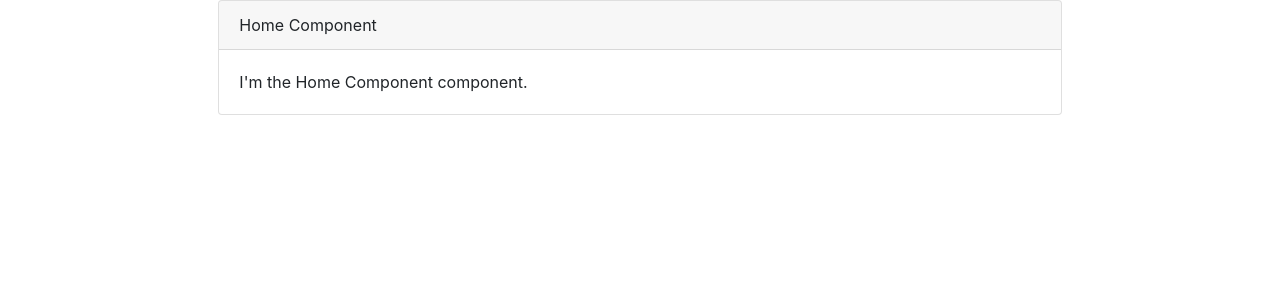
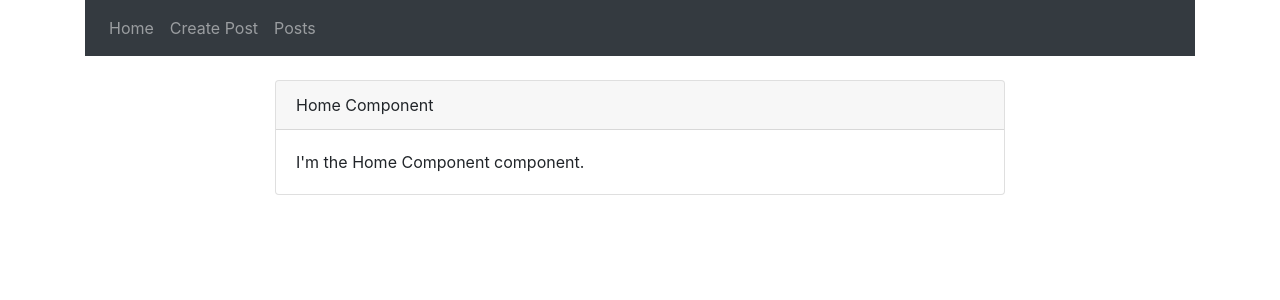
Before and after one commit to alimgee/mevn-tutorial, a Vue app: page / in a window 1280 px wide. Shown: the top 300 px of the page. Built offline with nearby package versions, Linux system fonts and the light colour scheme.

Commit message:
Adding naviagation

```diff
--- a/src/App.vue
+++ b/src/App.vue
@@ -1,13 +1,38 @@
 <template>
-  <div>
-    <router-view></router-view>
+  <div class="container">
+    <nav class="navbar navbar-expand-sm bg-dark navbar-dark">
+      <ul class="navbar-nav">
+        <li class="nav-item">
+          <router-link to="/" class="nav-link">Home</router-link>
+        </li>
+        <li class="nav-item">
+          <router-link to="/create" class="nav-link">Create Post</router-link>
+        </li>
+        <li class="nav-item">
+          <router-link to="/posts" class="nav-link">Posts</router-link>
+        </li>
+      </ul>
+    </nav>
+    <br />
+    <transition name="fade">
+      <router-view></router-view>
+    </transition>
   </div>
 </template>
 
+<style>
+.fade-enter-active,
+.fade-leave-active {
+  transition: opacity 0.5s;
+
+}
+.fade-enter,
+.fade-leave-active {
+  opacity: 0;
+  height: 0;
+}
+</style>
+
 <script>
-
-
-export default {
-  name: 'app'
-}
+export default {};
 </script>
--- a/src/main.js
+++ b/src/main.js
@@ -13,6 +13,8 @@
 import CreateComponent from './components/CreateComponent.vue';
 import IndexComponent from './components/IndexComponent.vue';
 import EditComponent from './components/EditComponent.vue';
+
+// testing env vars - console.log(process.env.VUE_APP_CODE)
 
 const routes = [
   {
```
Also changed, not shown: 1 other file (tests, documents, lock files or other folders).
